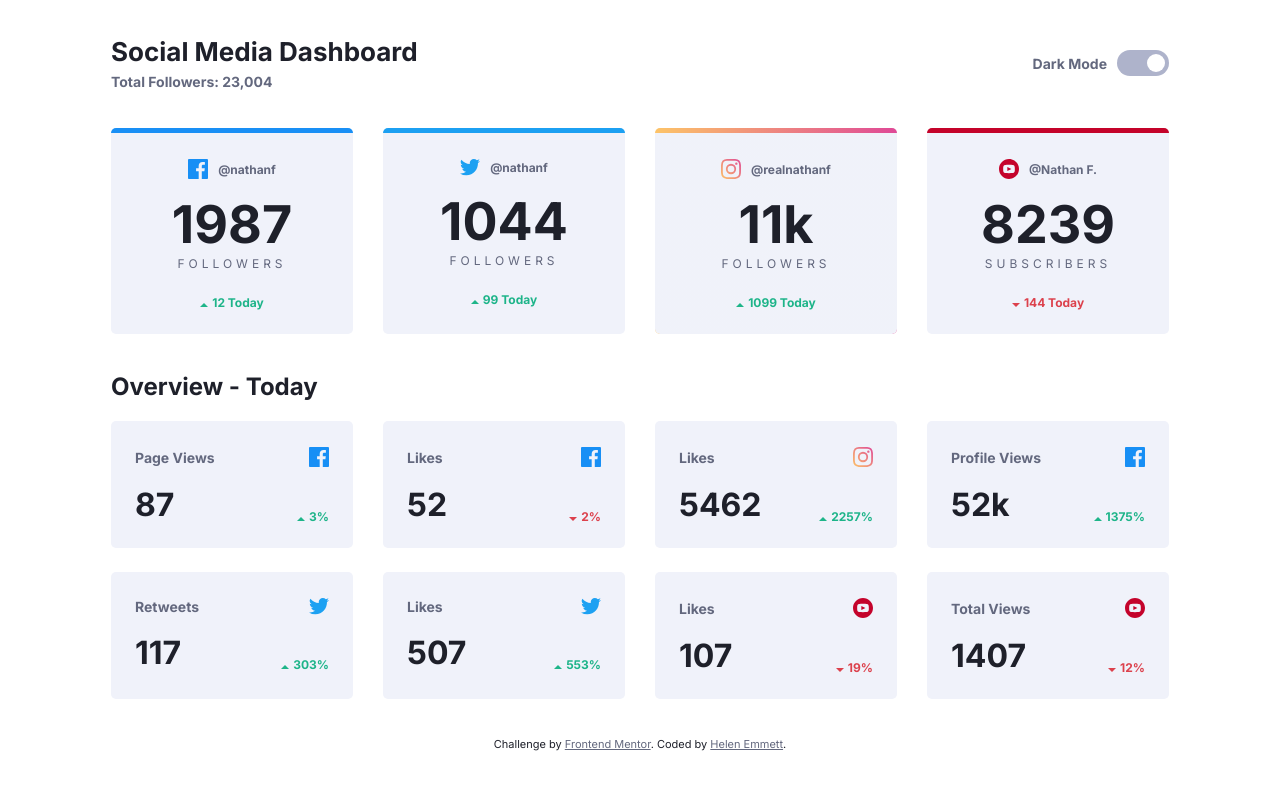
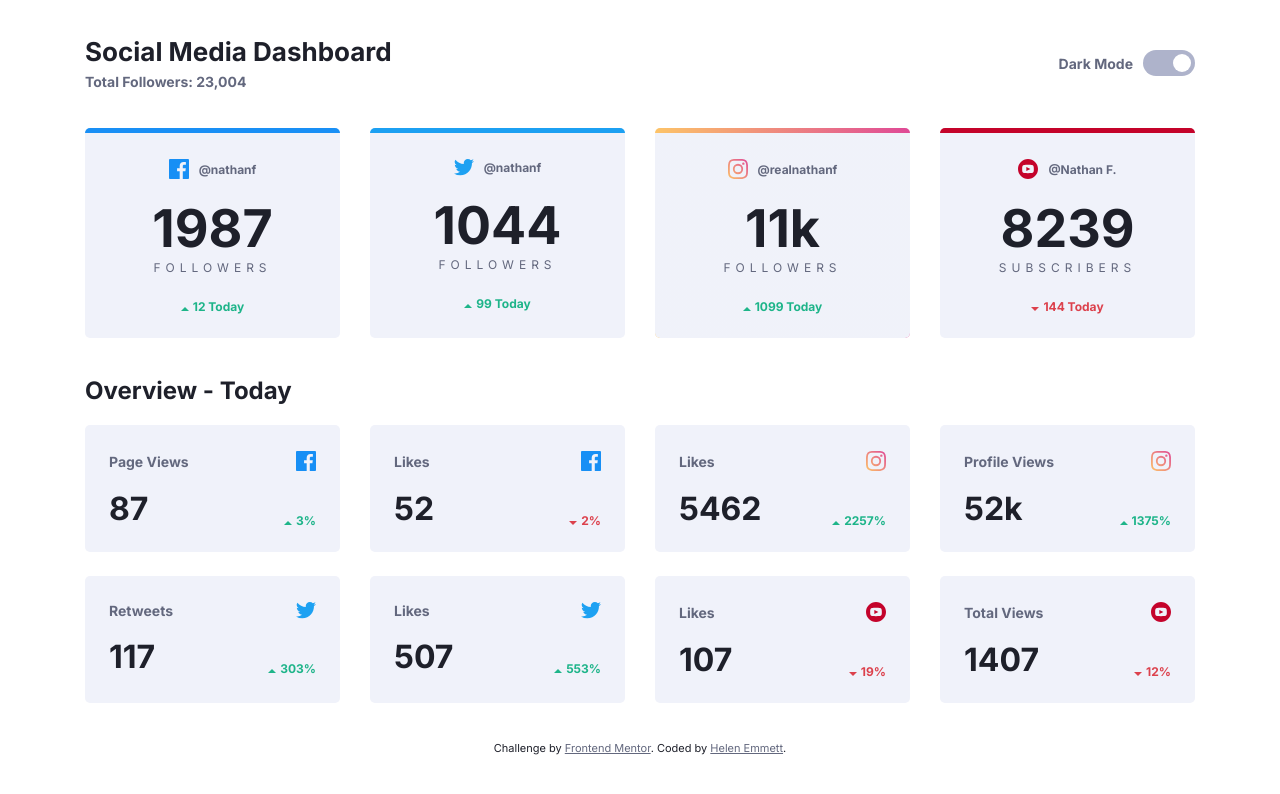
Before and after one commit to HelenEmmett/fem-dark-light-toggle, a plain HTML site: page index.html in a window 1280 px wide. Drawn offline with Linux system fonts and the light colour scheme.

Commit message:
Amendments to styles
Amended styles and added H3 tags to section 1.

```diff
--- a/css/styles.css
+++ b/css/styles.css
@@ -161,7 +161,6 @@ input:checked + .slider {
 
 .container {
     margin: 0 auto 38px;
-    padding: 0 26px;
 }
 
 .grid-container {
@@ -232,15 +231,17 @@ input:checked + .slider {
     font-size: calc(52rem / 16);
     font-weight: 700;
     text-align: center;
-    padding-top: 14px;
+    padding-top: 18px;
     color: var(--text-primary);
 }
 
-.followers-txt {
+.followers-txt h3 {
+    font-size: calc(12rem / 16);
     text-align: center;
-    letter-spacing: calc(4rem / 16);
+    letter-spacing: calc(5rem / 16);
     padding-bottom: 24px;
     text-transform: uppercase;
+    font-weight: 400;
 }
 
 .change-up {
--- a/index.html
+++ b/index.html
@@ -41,7 +41,7 @@
                     <div class="username">@nathanf</div>
                 </div>
                 <div class="followers-count">1987</div>
-                <div class="followers-txt">Followers</div>
+                <div class="followers-txt"><h3>Followers</h3></div>
                 <div class="change-up">12 Today</div>
             </div>
             <div class="card twitter">
@@ -50,7 +50,7 @@
                     <div class="username">@nathanf</div>
                 </div>
                 <div class="followers-count">1044</div>
-                <div class="followers-txt">Followers</div>
+                <div class="followers-txt"><h3>Followers</h3></div>
                 <div class="change-up">99 Today</div>
             </div>
             <div class="card instagram">
@@ -59,7 +59,7 @@
                     <div class="username">@realnathanf</div>
                 </div>
                 <div class="followers-count">11k</div>
-                <div class="followers-txt">Followers</div>
+                <div class="followers-txt"><h3>Followers</h3></div>
                 <div class="change-up">1099 Today</div>
             </div>
             <div class="card youtube">
@@ -68,7 +68,7 @@
                     <div class="username">@Nathan F.</div>
                 </div>
                 <div class="followers-count">8239</div>
-                <div class="followers-txt">Subscribers</div>
+                <div class="followers-txt"><h3>Subscribers</h3></div>
                 <div class="change-down">144 Today</div>
             </div>
         </section>
@@ -108,7 +108,7 @@
                 <div class="card">
                     <div class="flex-container-justify">
                         <h3>Profile Views</h3>
-                        <img src="images/icon-facebook.svg" alt="Facebook icon" title="Facebook icon" />
+                        <img src="images/icon-instagram.svg" alt="Instagram icon" title="Instagram icon" />
                     </div>
                     <div class="flex-container-end">
                         <div class="count">52k</div>
```
